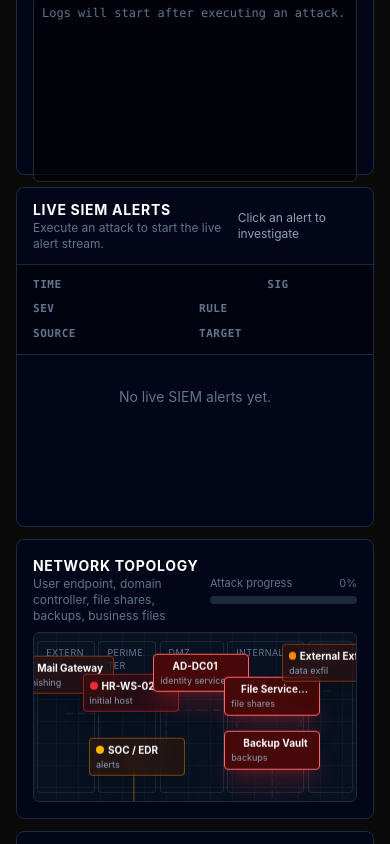
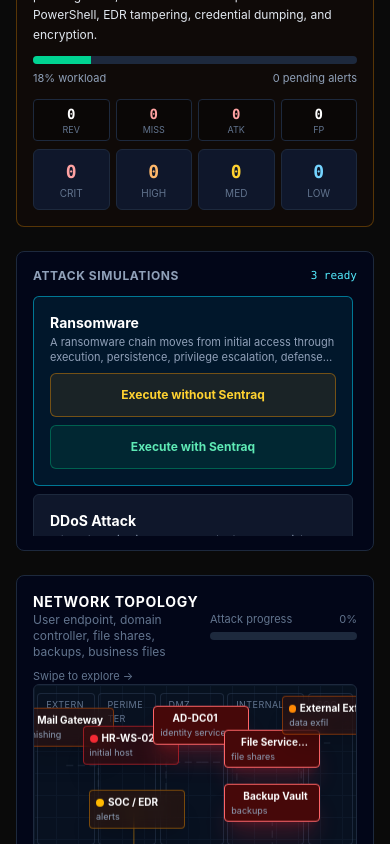
Before and after one commit to shadykamal328-soc/SentraQ-Simulation, a React (Vite) app: page / in a window 390 px wide. Shown: the part 1156-2000 px from the top of the page. Built offline with nearby package versions, Linux system fonts and the light colour scheme.

Commit message:
Update App and rebuild project

```diff
--- a/src/App.tsx
+++ b/src/App.tsx
@@ -535,7 +535,7 @@
         </div>
       </header>
 
-      <section className={`mx-4 mt-4 rounded-lg border px-4 py-4 ${
+      <section className={`execution-status mx-4 mt-4 rounded-lg border px-4 py-4 ${
         executionStatus === "contained"
           ? "border-emerald-500/40 bg-emerald-950/20"
           : executionStatus === "completed"
@@ -594,9 +594,9 @@
         </div>
       </section>
 
-      <div className="grid grid-cols-1 gap-3 p-4 md:grid-cols-12 md:min-h-[calc(100vh-65px)]">
+      <div className="dashboard-shell grid grid-cols-1 gap-3 p-4 md:grid-cols-12 md:min-h-[calc(100vh-65px)]">
         <aside className="flex flex-col gap-3 md:col-span-3 md:min-h-[720px]">
-          <section className={`border rounded-lg p-4 ${
+          <section className={`l1-focus border rounded-lg p-4 ${
             mode === "sentraq" ? "border-emerald-500/30 bg-emerald-950/10" : "border-amber-500/30 bg-amber-950/10"
           }`}>
             <h2 className={`text-xs uppercase tracking-wider font-bold mb-2 ${
@@ -640,7 +640,7 @@
             </div>
           </section>
 
-          <section className="border border-slate-800 bg-slate-950 rounded-lg p-4 h-[300px]">
+          <section className="attack-simulations border border-slate-800 bg-slate-950 rounded-lg p-4 h-[300px]">
             <div className="flex items-center justify-between mb-3">
               <h2 className="text-xs uppercase tracking-wider text-slate-400 font-bold">Attack simulations</h2>
               <span className="text-[11px] text-cyan-300 font-mono">{FEATURED_ATTACK_SCENARIOS.length} ready</span>
@@ -661,7 +661,7 @@
                       <div className="text-sm font-bold text-white truncate">{item.shortName}</div>
                       <p className="mt-0.5 text-[11px] leading-snug text-slate-400 line-clamp-2">{item.summary}</p>
                     </div>
-                    <div className="flex w-full shrink-0 flex-col gap-2 sm:w-28">
+                    <div className="attack-actions flex w-full shrink-0 flex-col gap-2 sm:w-28">
                       <button
                         onClick={(event) => {
                           event.stopPropagation();
@@ -709,7 +709,7 @@
 
         <main className="flex flex-col gap-3 md:col-span-6 md:min-h-[720px]">
           {mode === "sentraq" && sentraqContained && (
-            <section className="rounded-lg border border-emerald-500/50 bg-emerald-950/30 px-4 py-4 shadow-lg shadow-emerald-950/30">
+            <section className="sentraq-workflow rounded-lg border border-emerald-500/50 bg-emerald-950/30 px-4 py-4 shadow-lg shadow-emerald-950/30">
               <div className="flex flex-col gap-3 sm:flex-row sm:items-center sm:justify-between">
                 <div>
                   <h2 className="text-sm font-black uppercase tracking-wider text-emerald-300">
@@ -729,7 +729,7 @@
             </section>
           )}
 
-          <section className="border border-slate-800 bg-slate-950 rounded-lg overflow-hidden flex flex-col h-[340px] sm:h-[360px] shrink-0">
+          <section className="live-siem-alerts border border-slate-800 bg-slate-950 rounded-lg overflow-hidden flex flex-col h-[340px] sm:h-[360px] shrink-0">
             <div className="px-4 py-3 border-b border-slate-800 flex items-center justify-between">
               <div>
                 <h2 className="text-sm font-bold uppercase tracking-wider text-white">Live SIEM Alerts</h2>
@@ -739,13 +739,13 @@
               </div>
               <div className="text-xs text-slate-400">Click an alert to investigate</div>
             </div>
-            <div className="grid grid-cols-2 gap-2 border-b border-slate-800 bg-black/40 px-4 py-3 text-[11px] uppercase tracking-wider text-slate-500 font-bold font-mono sm:grid-cols-12">
-              <span className="sm:col-span-2">Time</span>
-              <span className="text-center sm:col-span-1">Sig</span>
-              <span className="sm:col-span-1">Sev</span>
-              <span className="sm:col-span-4">Rule</span>
-              <span className="sm:col-span-2">Source</span>
-              <span className="sm:col-span-2">Target</span>
+            <div className="alerts-header grid grid-cols-2 gap-2 border-b border-slate-800 bg-black/40 px-4 py-3 text-[11px] uppercase tracking-wider text-slate-500 font-bold font-mono sm:grid-cols-12">
+              <span className="col-time sm:col-span-2">Time</span>
+              <span className="col-sig text-center sm:col-span-1">Sig</span>
+              <span className="col-sev sm:col-span-1">Sev</span>
+              <span className="col-rule sm:col-span-4">Rule</span>
+              <span className="col-source sm:col-span-2">Source</span>
+              <span className="col-target sm:col-span-2">Target</span>
             </div>
             <div ref={listRef} className="flex-1 overflow-auto">
               {displayAlerts.length === 0 ? (
@@ -758,7 +758,7 @@
             </div>
           </section>
 
-          <section className="border border-slate-800 bg-slate-950 rounded-lg p-4 shrink-0">
+          <section className="network-topology border border-slate-800 bg-slate-950 rounded-lg p-4 shrink-0">
             <div className="flex items-center justify-between mb-2">
               <div>
                 <h2 className="text-sm font-bold uppercase tracking-wider text-white">Network topology</h2>
@@ -777,7 +777,10 @@
                 </div>
               </div>
             </div>
-            <Topology scenario={scenario} progress={mode === "sentraq" ? sentraqProgress : attackProgress} contained={sentraqContained} />
+            <p className="topology-hint mt-2 hidden text-[11px] text-slate-500">Swipe to explore →</p>
+            <div className="topology-scroll">
+              <Topology scenario={scenario} progress={mode === "sentraq" ? sentraqProgress : attackProgress} contained={sentraqContained} />
+            </div>
             {mode === "sentraq" && hasStarted && (
               <button
                 onClick={() => setShowVideo(true)}
@@ -791,7 +794,7 @@
         </main>
 
         <aside className="flex flex-col gap-3 md:col-span-3 md:min-h-[720px]">
-          <section className="border border-slate-800 bg-slate-950 rounded-lg p-4 h-[250px] sm:h-[275px] relative overflow-hidden shrink-0">
+          <section className="soc-workstation border border-slate-800 bg-slate-950 rounded-lg p-4 h-[250px] sm:h-[275px] relative overflow-hidden shrink-0">
             <h2 className="text-xs uppercase tracking-wider text-slate-400 font-bold relative z-10">
               {mode === "sentraq" ? "Virtual L1 AI workstation" : "SOC Tier 1 analyst workstation"}
             </h2>
@@ -800,7 +803,7 @@
             </div>
           </section>
 
-          <section className="border border-slate-800 bg-slate-950 rounded-lg p-4">
+          <section className="case-notes border border-slate-800 bg-slate-950 rounded-lg p-4">
             <h2 className="text-xs uppercase tracking-wider text-slate-400 font-bold mb-2">
               {mode === "sentraq" ? "Sentraq AI workflow" : "Current case notes"}
             </h2>
@@ -1305,7 +1308,7 @@
   ];
 
   return (
-    <div className="relative h-[170px] rounded-md border border-slate-800 bg-[#07111f] overflow-hidden">
+    <div className="topology-map relative h-[170px] rounded-md border border-slate-800 bg-[#07111f] overflow-hidden">
       <div className="absolute inset-0 bg-[linear-gradient(#132033_1px,transparent_1px),linear-gradient(90deg,#132033_1px,transparent_1px)] bg-[size:22px_22px] opacity-60" />
       {zones.map((zone) => (
         <div
--- a/src/components/AlertRow.tsx
+++ b/src/components/AlertRow.tsx
@@ -26,7 +26,7 @@
   return (
     <button
       onClick={onClick}
-      className={`w-full text-left grid grid-cols-1 gap-2 px-4 py-3 border-b border-slate-800/70 hover:bg-slate-800/70 transition text-sm font-mono items-start sm:grid-cols-12 sm:items-center ${
+      className={`alert-row w-full text-left grid grid-cols-1 gap-2 px-4 py-3 border-b border-slate-800/70 hover:bg-slate-800/70 transition text-sm font-mono items-start sm:grid-cols-12 sm:items-center ${
         fresh ? "animate-[slideIn_0.25s_ease-out] bg-slate-800/30" : ""
       } ${
         alert.isAttack ? "bg-red-950/20 hover:bg-red-950/35" : ""
@@ -40,8 +40,8 @@
           : ""
       }`}
     >
-      <span className="text-slate-400 text-xs sm:col-span-2">{alert.time}</span>
-      <span className="flex items-center sm:justify-center sm:col-span-1">
+      <span className="col-time text-slate-400 text-xs sm:col-span-2">{alert.time}</span>
+      <span className="col-sig flex items-center sm:justify-center sm:col-span-1">
         <span
           title={alert.isAttack ? "Attack signal" : alert.isFalsePositive ? "Likely false positive" : "Noise"}
           className={`h-2.5 w-2.5 rounded-full ${
@@ -53,7 +53,7 @@
           }`}
         />
       </span>
-      <span className="sm:col-span-1">
+      <span className="col-sev sm:col-span-1">
         <span
           className={`px-2 py-0.5 rounded border text-[10px] uppercase font-bold ${
             SEV_STYLES[alert.severity]
@@ -62,15 +62,15 @@
           {alert.severity}
         </span>
       </span>
-      <span className="break-words text-slate-100 font-medium sm:col-span-4">
+      <span className="col-rule break-words text-slate-100 font-medium sm:col-span-4">
         {alert.isAttack && <span className="text-red-300 mr-1">ATTACK</span>}
         {alert.isFalsePositive && <span className="text-amber-300 mr-1">FP?</span>}
         {alert.rule}
       </span>
-      <span className="break-words text-slate-400 text-xs sm:col-span-2">
+      <span className="col-source break-words text-slate-400 text-xs sm:col-span-2">
         {alert.source}
       </span>
-      <span className="break-words text-slate-400 text-xs sm:col-span-2">
+      <span className="col-target break-words text-slate-400 text-xs sm:col-span-2">
         {alert.dest}
       </span>
     </button>
--- a/src/index.css
+++ b/src/index.css
@@ -25,3 +25,107 @@
   max-width: 100%;
   height: auto;
 }
+
+@media (max-width: 768px) {
+  .dashboard-shell {
+    display: flex !important;
+    flex-direction: column !important;
+  }
+
+  .dashboard-shell > aside,
+  .dashboard-shell > main {
+    display: contents !important;
+  }
+
+  .dashboard-shell .execution-status,
+  .dashboard-shell .live-siem-alerts,
+  .dashboard-shell .l1-focus,
+  .dashboard-shell .attack-simulations,
+  .dashboard-shell .network-topology,
+  .dashboard-shell .soc-workstation,
+  .dashboard-shell .sentraq-workflow,
+  .dashboard-shell .case-notes {
+    width: 100%;
+    margin-bottom: 12px;
+  }
+
+  .dashboard-shell .execution-status {
+    order: 1;
+  }
+
+  .dashboard-shell .live-siem-alerts {
+    order: 2;
+    min-height: 200px;
+  }
+
+  .dashboard-shell .l1-focus {
+    order: 3;
+  }
+
+  .dashboard-shell .attack-simulations {
+    order: 4;
+  }
+
+  .dashboard-shell .network-topology {
+    order: 5;
+  }
+
+  .dashboard-shell .soc-workstation {
+    order: 6;
+  }
+
+  .dashboard-shell .sentraq-workflow {
+    order: 7;
+  }
+
+  .dashboard-shell .case-notes {
+    order: 8;
+  }
+
+  .dashboard-shell .alerts-header {
+    grid-template-columns: minmax(64px, 1fr) repeat(3, minmax(0, 1fr));
+    font-size: 12px;
+  }
+
+  .dashboard-shell .alert-row {
+    min-height: 36px;
+    font-size: 12px;
+    grid-template-columns: minmax(64px, 1fr) repeat(3, minmax(0, 1fr));
+  }
+
+  .dashboard-shell .alert-row .col-sig,
+  .dashboard-shell .alert-row .col-sev {
+    display: none;
+  }
+
+  .dashboard-shell .alert-row .col-time,
+  .dashboard-shell .alert-row .col-rule,
+  .dashboard-shell .alert-row .col-source,
+  .dashboard-shell .alert-row .col-target {
+    min-width: 0;
+    word-break: break-word;
+  }
+
+  .dashboard-shell .attack-simulations .attack-actions {
+    width: 100%;
+  }
+
+  .dashboard-shell .attack-simulations .attack-actions button {
+    width: 100%;
+    min-height: 44px;
+  }
+
+  .dashboard-shell .network-topology .topology-hint {
+    display: block;
+  }
+
+  .dashboard-shell .network-topology .topology-scroll {
+    overflow-x: auto;
+    width: 100%;
+  }
+
+  .dashboard-shell .network-topology .topology-map {
+    width: max-content;
+    min-width: 100%;
+  }
+}
```
Also changed, not shown: 1 other file (tests, documents, lock files or other folders).
